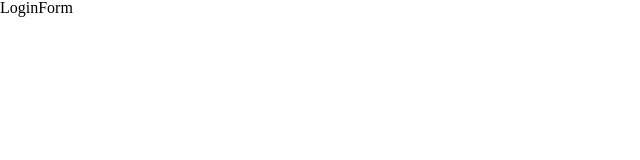
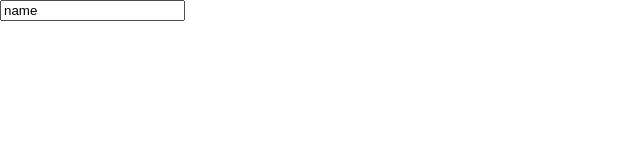
Before and after one commit to VasylUlianovskyi/REACT-APP, a React (Vite) app: page / in a window 1280 px wide. Shown: the top 160 px of the page, without its empty margins (0-640 px from the left). Built offline with nearby package versions, Linux system fonts and the light colour scheme.

Commit message:
add controled component

```diff
--- a/src/components/LoginForm/index.jsx
+++ b/src/components/LoginForm/index.jsx
@@ -1,7 +1,18 @@
+import { useState } from "react";
 import styles from "./LoginForm.module.css";
 
 function LoginForm() {
-  return <div>LoginForm</div>;
+  const [value, setValue] = useState("name");
+
+  const handleInputChange = (event) => {
+    setValue(event.target.value);
+  };
+
+  return (
+    <div>
+      <input type="text" value={value} onChange={handleInputChange} />
+    </div>
+  );
 }
 
 export default LoginForm;
```
